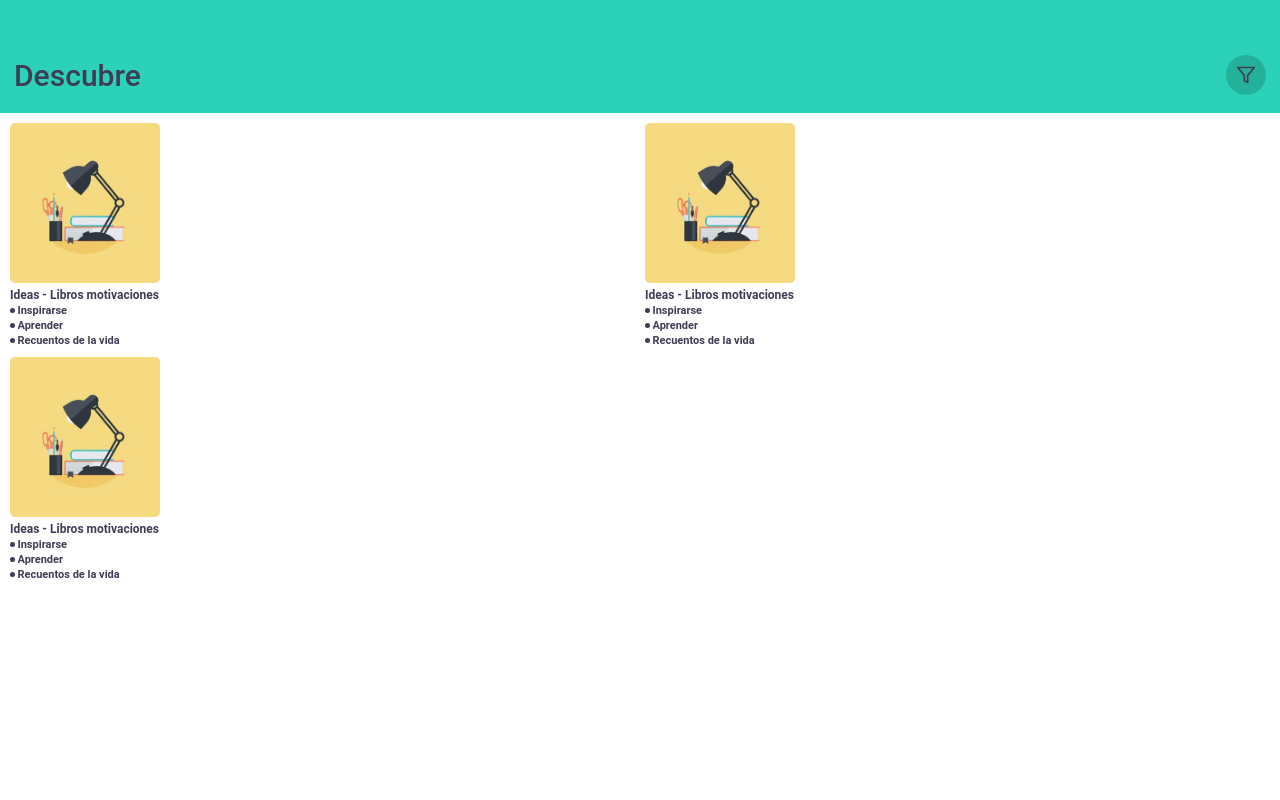
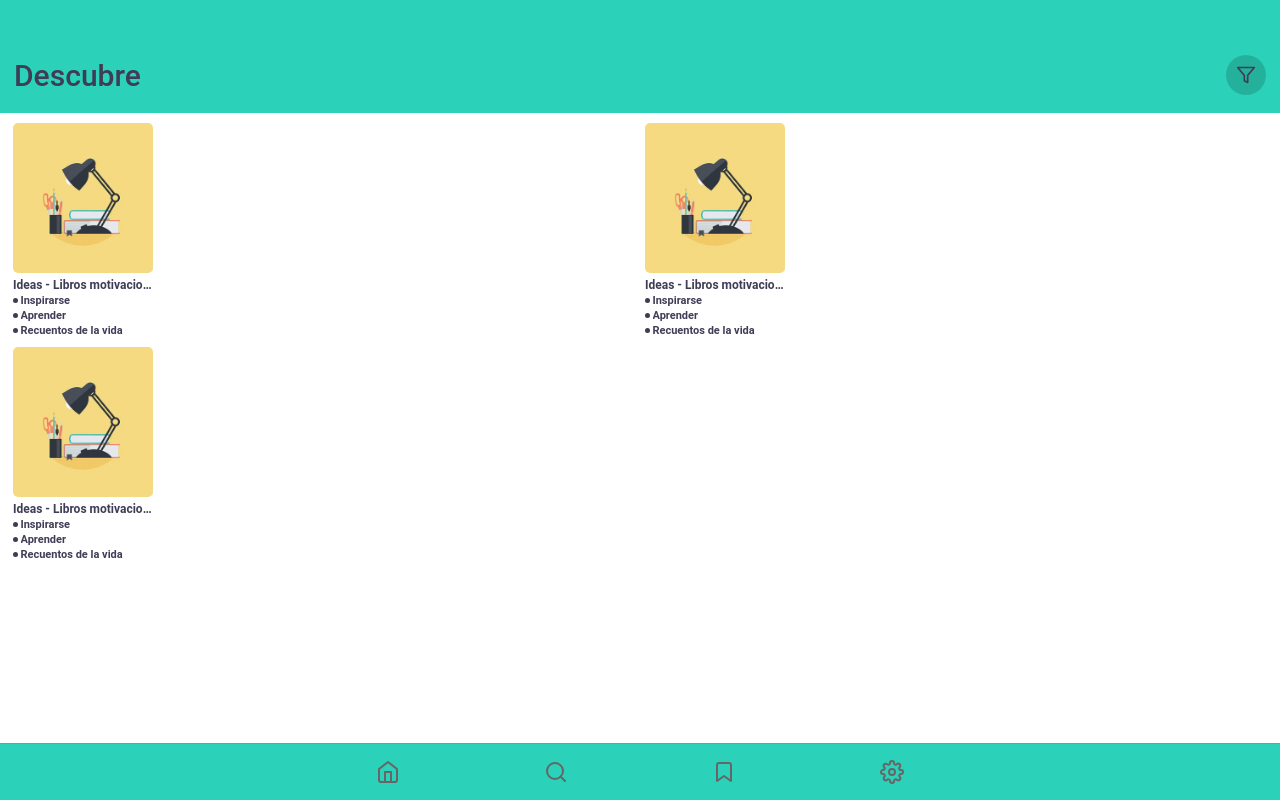
Before and after one commit to code-bryan/book-app, a React (Create React App) app: page /discover in a window 1280 px wide. Built offline with nearby package versions, Linux system fonts and the light colour scheme.

Commit message:
added booton bar

```diff
--- a/src/components/App.tsx
+++ b/src/components/App.tsx
@@ -1,7 +1,8 @@
 import React from 'react';
 import { Redirect, Route } from 'react-router-dom';
-import { IonApp, IonRouterOutlet } from '@ionic/react';
+import { IonApp, IonRouterOutlet, IonTabBar, IonTabButton, IonTabs } from '@ionic/react';
 import { IonReactRouter } from '@ionic/react-router';
+import {Home as HomeIcon, Search as SearchIcon, Bookmark, Settings as SettingIcons} from 'react-feather';
 
 /* Core CSS required for Ionic components to work properly */
 import '@ionic/react/css/core.css';
@@ -32,6 +33,7 @@ import Login from './pages/authentication/Login';
 const App: React.FC = () => (
   <IonApp>
     <IonReactRouter>
+      <IonTabs>
           <IonRouterOutlet>
             {/* home routes */}
             <Route path="/home" component={Home} exact={true} />
@@ -47,6 +49,24 @@ const App: React.FC = () => (
             {/* default */}
             <Route exact path="/" render={() => <Redirect to="/home" />} />
           </IonRouterOutlet>
+          <IonTabBar slot="bottom">
+              <IonTabButton tab="home" href="/home">
+                  <HomeIcon />
+              </IonTabButton>
+
+              <IonTabButton tab="asd" href="/asd">
+                  <SearchIcon />
+              </IonTabButton>
+
+              <IonTabButton tab="asd" href="/asd">
+                  <Bookmark />
+              </IonTabButton>
+
+              <IonTabButton tab="asd" href="/asd">
+                  <SettingIcons />
+              </IonTabButton>
+          </IonTabBar>
+      </IonTabs>
     </IonReactRouter>
   </IonApp>
 );
--- a/src/components/organisms/books/CollectionList.tsx
+++ b/src/components/organisms/books/CollectionList.tsx
@@ -7,17 +7,20 @@ import React from 'react';
 import styled from 'styled-components';
 
 const Container = styled.div`
-    /* margin: 0 5px; */
+    margin: 0 3px;
+    display: flex;
+    justify-content: center;
+    align-items: center;
 `;
 
 const CollectionList = () => {
     return (
         <Container>
-            <IonGrid>
+            <IonGrid style={{ width: '100%' }}>
                 <IonRow>
                     {CollectionTestData.map((collection) => (
                         <IonCol size="6" key={collection.id}>
-                            <CollectionInformation data={collection} width={150} height={160} />
+                            <CollectionInformation data={collection} width={140} height={150} />
                         </IonCol>
                     ))}
                 </IonRow>
--- a/src/components/templates/AuthenticationTemplate.tsx
+++ b/src/components/templates/AuthenticationTemplate.tsx
@@ -1,4 +1,4 @@
-import { IonButtons, IonContent, IonHeader, IonPage, IonToolbar } from '@ionic/react';
+import { IonContent, IonPage } from '@ionic/react';
 import AuthenticationToolbar from 'components/molecules/AuthenticationToolbar';
 import React from 'react';
 import styled from 'styled-components';
--- a/src/components/templates/DashboardTemplate.tsx
+++ b/src/components/templates/DashboardTemplate.tsx
@@ -1,4 +1,4 @@
-import { IonContent, IonPage } from '@ionic/react';
+import { IonContent, IonPage, IonTabBar, IonTabButton, IonTabs } from '@ionic/react';
 import React from 'react';
 import styled from 'styled-components';
 import GenericToolbar from 'components/atoms/GenericToolbar';
@@ -61,7 +61,6 @@ const DashboardTemplate: React.FC<IProps> = ({ toolbar, booksTitle, bookList, ca
                     </SectionInformationContainer>
                     {collectionList}
                 </LastSection>
-
             </Container>
         </IonPage>
     );
--- a/src/theme/variables.css
+++ b/src/theme/variables.css
@@ -236,3 +236,9 @@ http://ionicframework.com/docs/theming/ */
 /* ion-content {
   --overflow: hidden;
 } */
+
+ion-tab-bar {
+  --background: #2bd1b8;
+  color: #3f3d56;
+  --color-selected: #000;
+}
```
Lines whose indentation alone changed are shown as unchanged.
